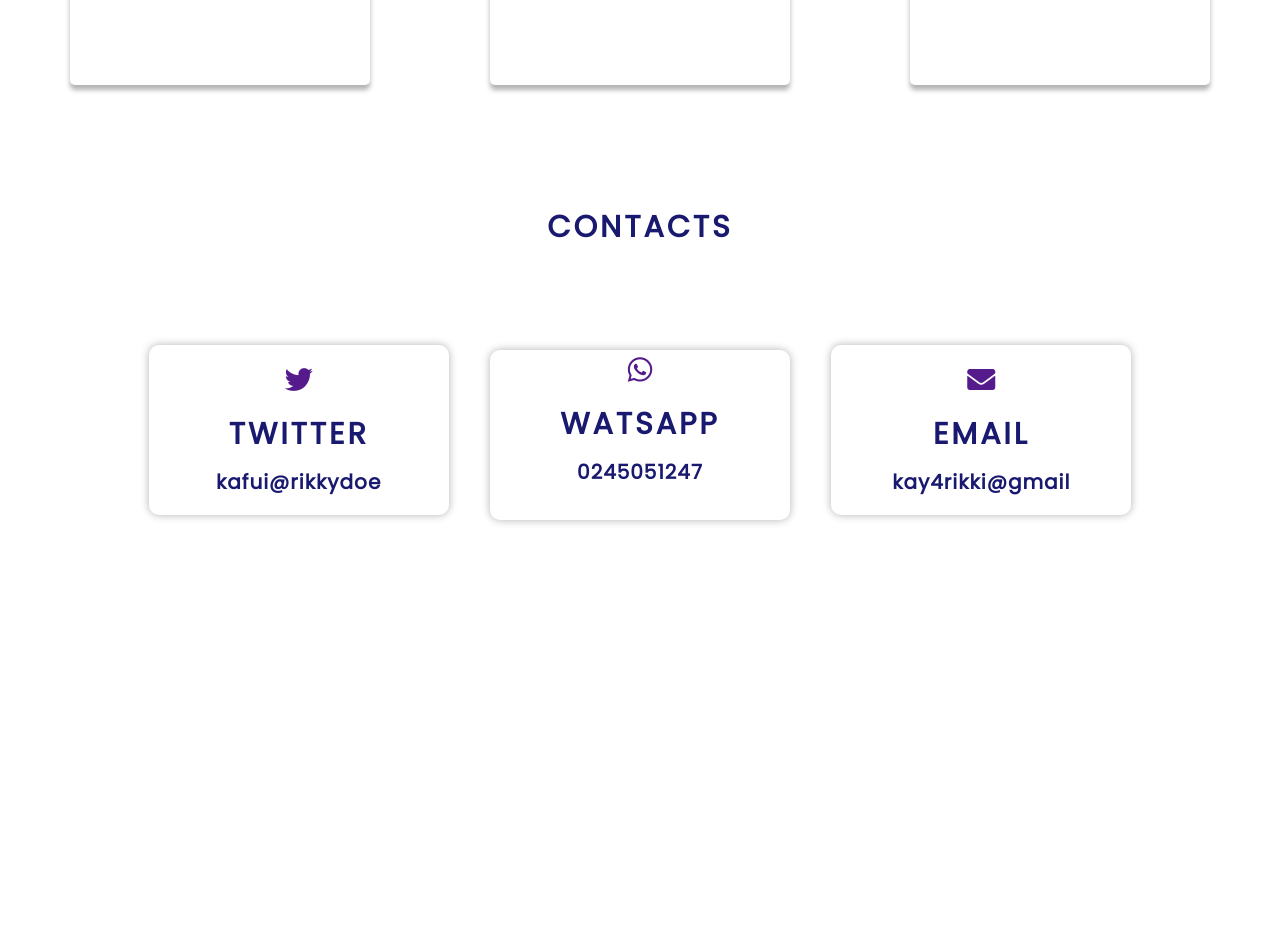
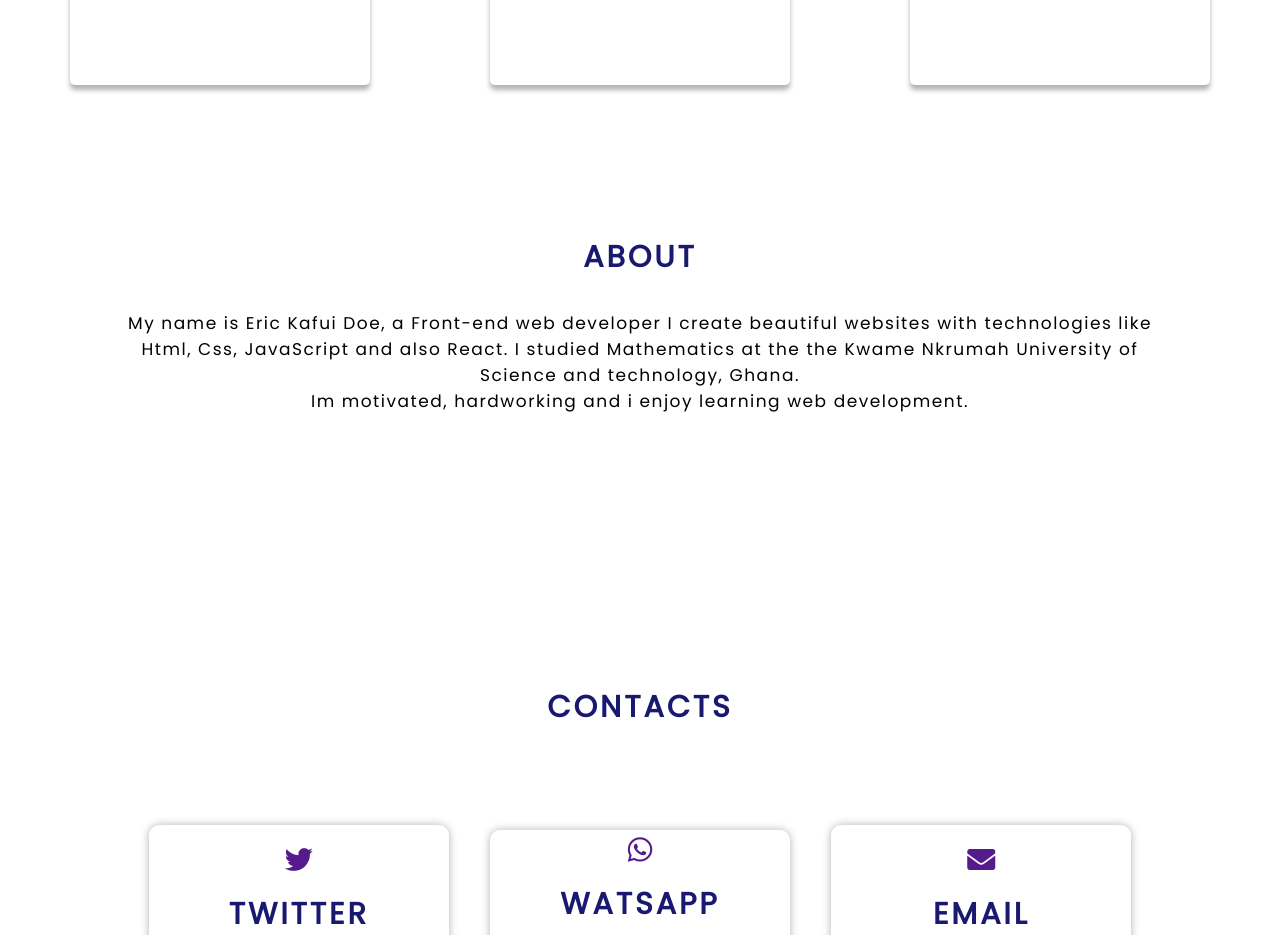
Before and after one commit to kafuiAllday/learn-tower, a plain HTML site: page Portfolio.html in a window 1280 px wide. Shown: the part 1200-2135 px from the top of the page. Before the commit the page ends 1875 px from the top, so only its background shows below. Drawn offline with Linux system fonts and the light colour scheme.

Commit message:
changes to portfolio

```diff
--- a/Portfolio.css
+++ b/Portfolio.css
@@ -200,6 +200,27 @@ button{
     color: midnightblue;
     display: none;
 }
+.about{
+    width: 100%;
+    height: 60vh;
+    padding-top: 100px;
+    text-align: center;
+
+}
+.about h1{
+    color: midnightblue;
+    font-size: 30px;
+    text-transform: uppercase;
+    letter-spacing: 3px;
+
+}
+.about-text{
+    width: 80%;
+    margin: 0 auto;
+    font-size: 17px;
+    padding-top: 30px;
+    letter-spacing: 1.5px;
+}
 
 
 
--- a/Portfolio.html
+++ b/Portfolio.html
@@ -16,13 +16,11 @@
             <ul>
                 <li><a href="#">Home</a></li>
                 <li><a href="#Projects">Projects</a></li>
-                <li><a href="#">About</a></li>
+                <li><a href="#About">About</a></li>
                 <li><a href="#Contact">Contact</a></li>
 
             </ul>
         </nav>
-
-
             <div class="intro-text">
 
                 <h1>Hello, I'm ERIC</h1>
@@ -52,6 +50,17 @@
             </div>
             </div>
     </section>
+    <section id="About" class="about">
+        <h1>About</h1>
+        <div class="about-text">
+            <p>My name is Eric Kafui Doe, a Front-end web developer
+            I create beautiful websites with technologies like Html, Css, JavaScript and also React.
+             I studied Mathematics at the the Kwame Nkrumah University of Science and technology, Ghana.
+            <p>Im motivated, hardworking and i enjoy learning web development.</p>
+            </p>
+        </div>
+    </section>
+
     <section id="Contact" class="contacts">
         <h1>Contacts</h1>
         <div class="socialicons">
```
Also changed, not shown: file2.html (+2 -0 lines), index.html (+1 -0 lines).
